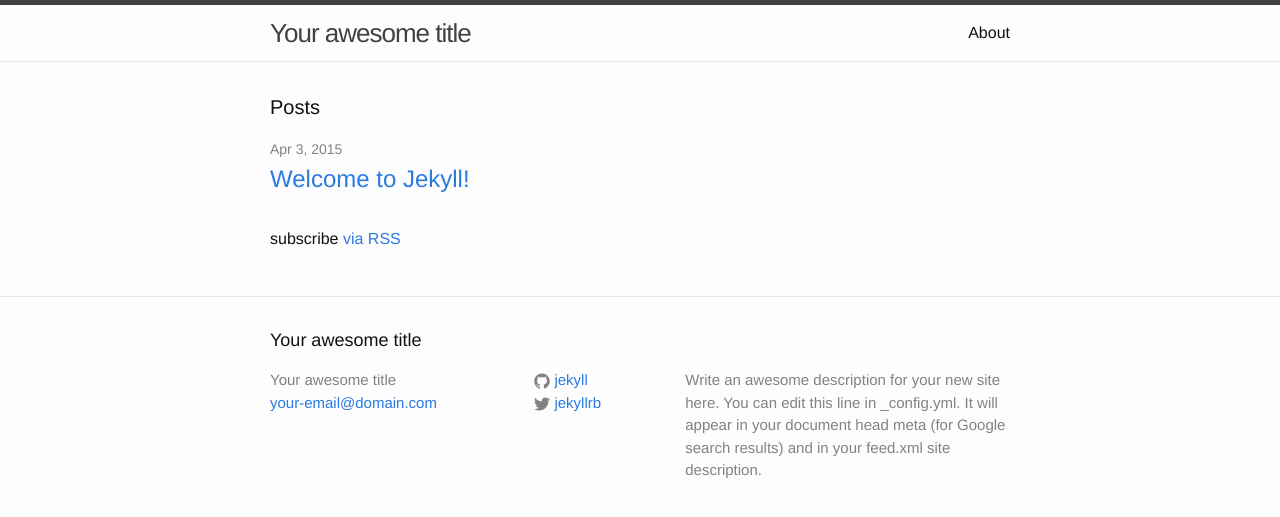
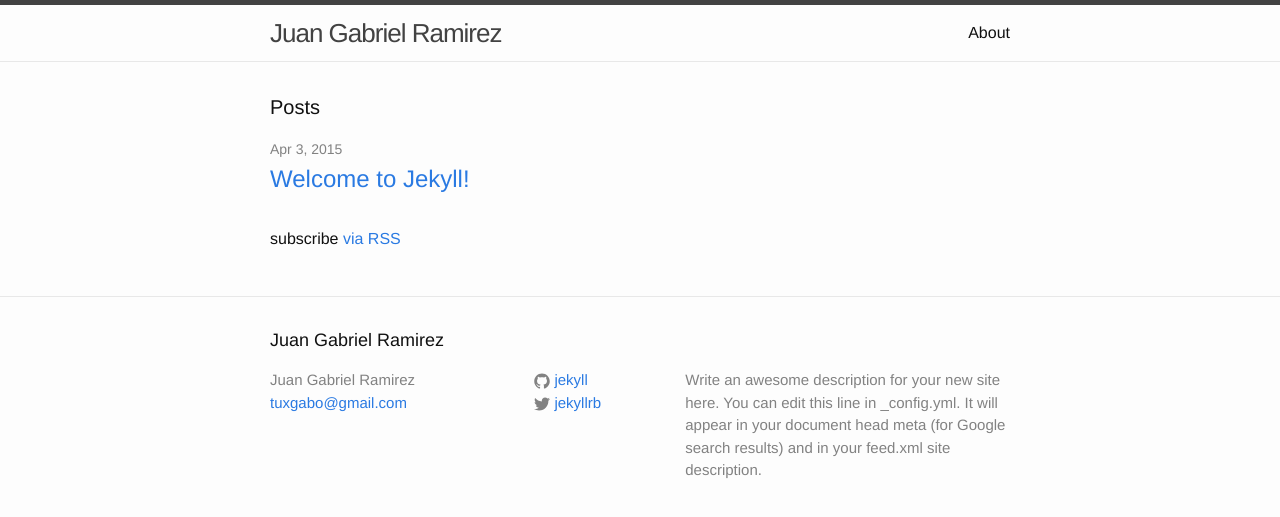
Before and after one commit to juanramirezc2/adictovirtual.github.io, a Jekyll site: the page built from index.html, in a window 1280 px wide. Shown: the top 517 px of the page. Built offline with Jekyll 4.4.1, drawn with Linux system fonts in a browser that asks for light colours.

Commit message:
changed the config

```diff
--- a/_config.yml
+++ b/_config.yml
@@ -1,6 +1,6 @@
 # Site settings
-title: Your awesome title
-email: your-email@domain.com
+title: Juan Gabriel Ramirez
+email: tuxgabo@gmail.com
 description: > # this means to ignore newlines until "baseurl:"
   Write an awesome description for your new site here. You can edit this
   line in _config.yml. It will appear in your document head meta (for
```
